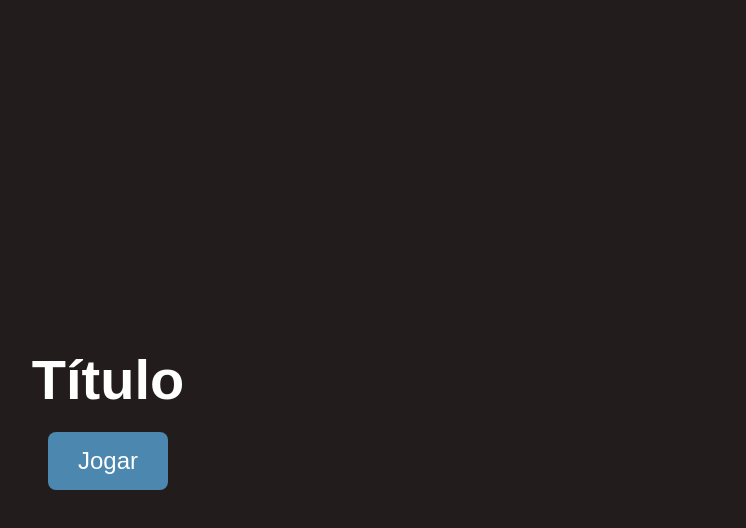
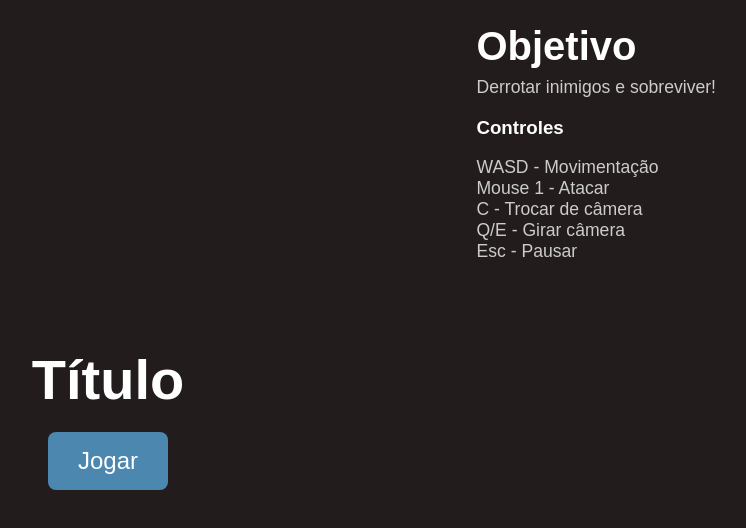
Before and after one commit to MarcosUeda42/CG-Game, a website: page index.html in a window 1280 px wide. Shown: the whole page, without its empty margins (532-1278 px from the left). Drawn offline with nearby package versions, Linux system fonts and the light colour scheme.

Commit message:
ADD: instruções no menu principal

```diff
--- a/index.html
+++ b/index.html
@@ -9,6 +9,16 @@
     <div id="title-screen">
       <h1>Título</h1>
       <button id="start-button">Jogar</button>
+      <div class = "instrucao-box">
+        <h2>Objetivo</h2>
+        <p>Derrotar inimigos e sobreviver!</p>
+        <h3>Controles</h3>
+        <p>WASD - Movimentação</p>
+        <p>Mouse 1 - Atacar</p>
+        <p>C - Trocar de câmera</p>
+        <p>Q/E - Girar câmera</p>
+        <p>Esc - Pausar</p>
+      </div>
     </div>
     <div id="pause-menu" class="hidden">
       <div class="pause-content">
--- a/styles.css
+++ b/styles.css
@@ -51,6 +51,25 @@ body {
   font-size: 3.5rem;
   margin-bottom: 20px;
 }
+.instrucao-box {
+  position: absolute;
+  top: 24px;
+  right: 32px;
+  text-align: left;
+  max-width: 300px;
+}
+
+.instrucao-box h2 {
+  font-size: 2.5rem;
+  margin: 0 0 8px 0;
+}
+
+.instrucao-box p {
+  font-size: 1.1rem;
+  margin: 0;
+  color: #ccc;
+}
+
 #start-button {
   padding: 15px 30px;
   font-size: 1.5rem;
```
